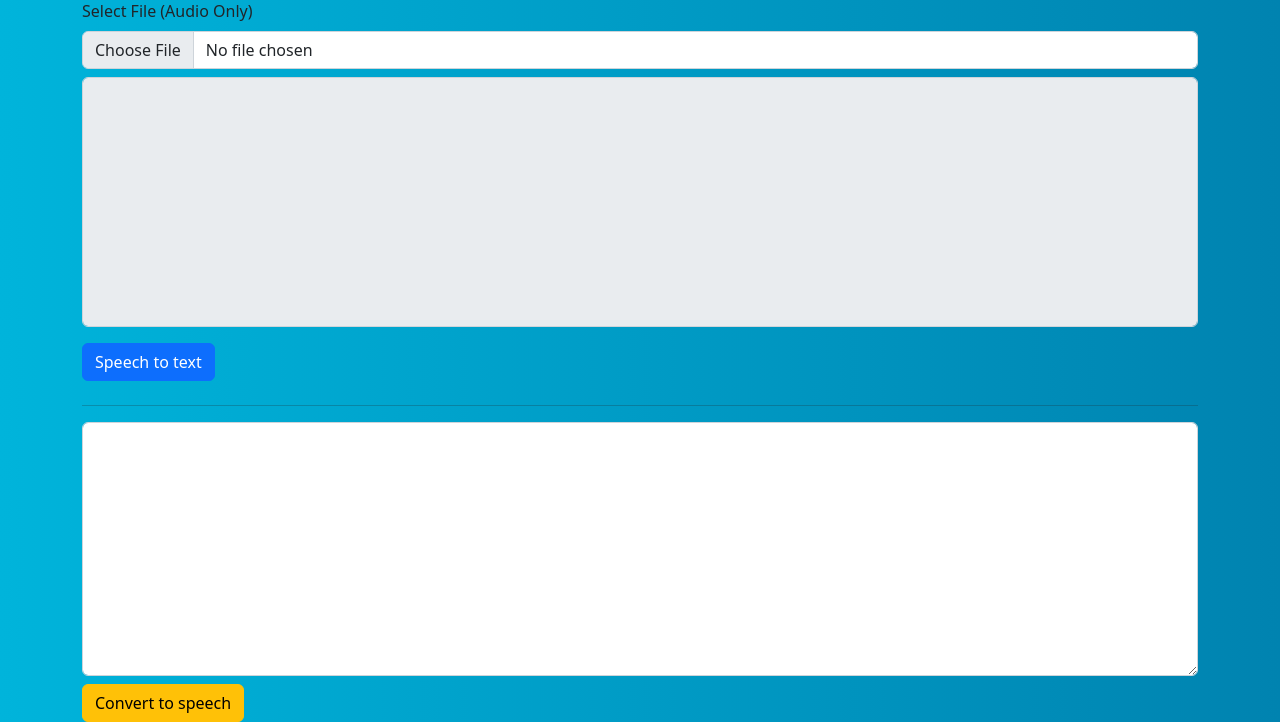
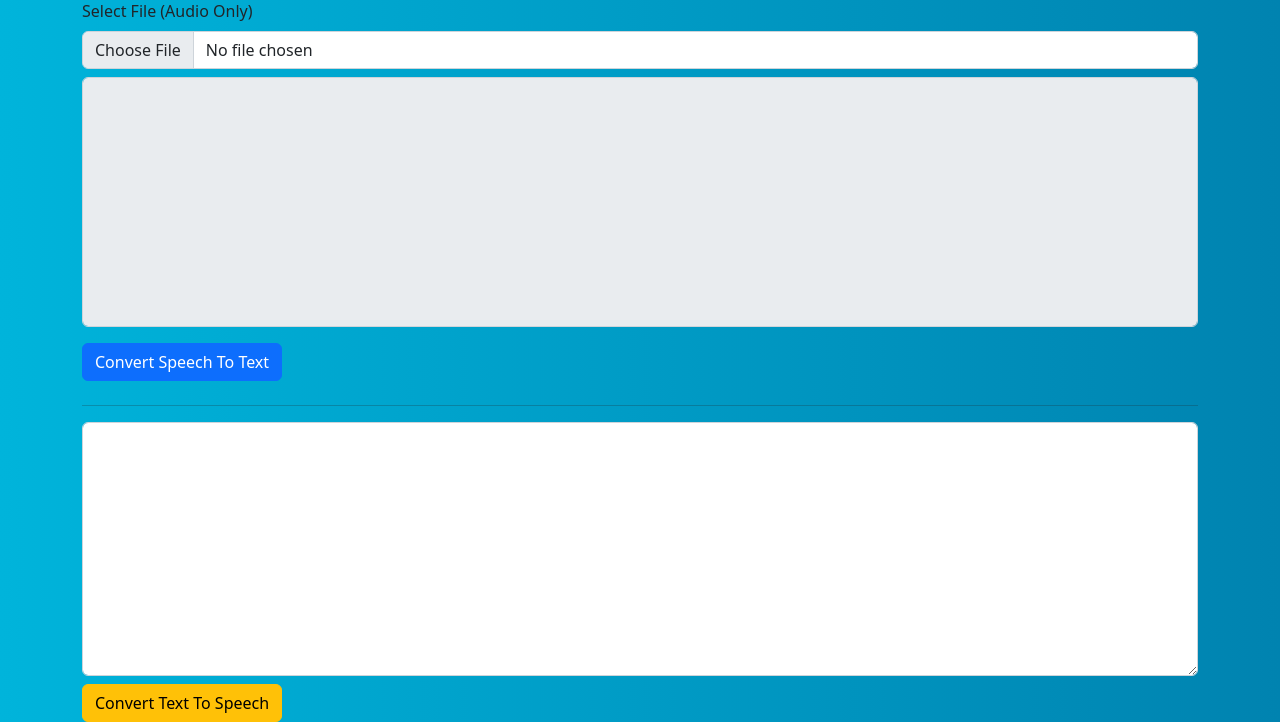
Before and after one commit to AndreW13-sp/SE, a Flask app: page / in a window 1280 px wide. Shown: the part 81-803 px from the top of the page. Run offline with Flask 2, Linux system fonts and the light colour scheme.

```diff
--- a/main.py
+++ b/main.py
@@ -6,8 +6,8 @@ import speech_recognition as sr
 
 # Application Settings
 app = Flask(__name__)
+app.config["CORS_HEADERS"] = "application/json"
 CORS(app, support_credentials=True)
-app.config['CORS_HEADERS']='application/json'
 file_name = "mic.wav"
 
 # API Routes
@@ -16,7 +16,7 @@ file_name = "mic.wav"
 def index():
    if request.method == "POST":
       data = request.get_json()
-      myobj = gTTS(text=data.get('text'), lang="en", slow=False)
+      myobj = gTTS(text=data.get("text"), lang="en", slow=False)
       myobj.save(file_name)
       return send_file(Path(file_name), mimetype="audio/wav", as_attachment=True, download_name=file_name)
    return render_template("home.html")
--- a/templates/home.html
+++ b/templates/home.html
@@ -16,9 +16,7 @@
 <body>
    <nav class="navbar bg-light" style="background: linear-gradient(to right, #a8c0ff, #3f2b96);">
       <div class="container-fluid">
-        <a class="navbar-brand" href="#">
-          Convert
-        </a>
+        <a href="#" class="navbar-brand">Convert</a>
       </div>
     </nav>
    <div class="container">
@@ -28,31 +26,25 @@
             <input type="file" name="audioFile" id="file" class="form-control" accept="audio/wav" />
             <input type="text" class="form-control mt-2" disabled style="height:250px">
          </div>
-         <button type="submit" class="btn btn-primary">Speech to text</button>
+         <button type="submit" class="btn btn-primary">Convert Speech To Text</button>
       </form>
       <hr>
       <div>
-         <textarea name="write" id="write" class="form-control" cols="30" rows="10"></textarea>
-         <button id="submit3" class="btn btn-warning mt-2">Convert to speech</button>
+         <textarea id="speechTextInput" class="form-control" cols="30" rows="10"></textarea>
+         <button id="convertToSpeechBtn" class="btn btn-warning mt-2">Convert Text To Speech</button>
       </div>
    </div>
 
-   <!--<script src="//cdn.jsdelivr.net/npm/eruda"></script>
-   <script>eruda.init();</script>-->
+   <!--<script src="//cdn.jsdelivr.net/npm/eruda"></script>-->
+   <!--<script>eruda.init();</script>-->
    <script type="text/javascript" charset="utf-8">
       const fileUploader = document.getElementById("mySpeechfile");
-      const mytext= document.getElementById('write')
-      const submitbtn= document.getElementById('submit3')
+      const convertToSpeechBtn = document.getElementById("convertToSpeechBtn");
       const audioCtx = new (window.AudioContext || window.webkitAudioContext)();
       let audio;
-      submitbtn.addEventListener('click',(event)=>{
-         event.preventDefault()
-         sendText(mytext.value)
-         audioPlayback()
-      })
 
       function sendText(text) {
-         fetch("http://127.0.0.1:5000/", {
+         fetch("/", {
             method: "POST",
             headers: { "Content-Type": "application/json" },
             body: JSON.stringify({
@@ -87,6 +79,12 @@
             .then(data => console.log(data))
             .catch(err => console.error(err));
       });
+
+      convertToSpeechBtn.addEventListener("click", (event) => {
+         const mytext = document.getElementById("speechTextInput");
+         sendText(mytext.value);
+         audioPlayback();
+      });
    </script>
 </body>
 </html>
```
Also changed, not shown: 2 other files.
